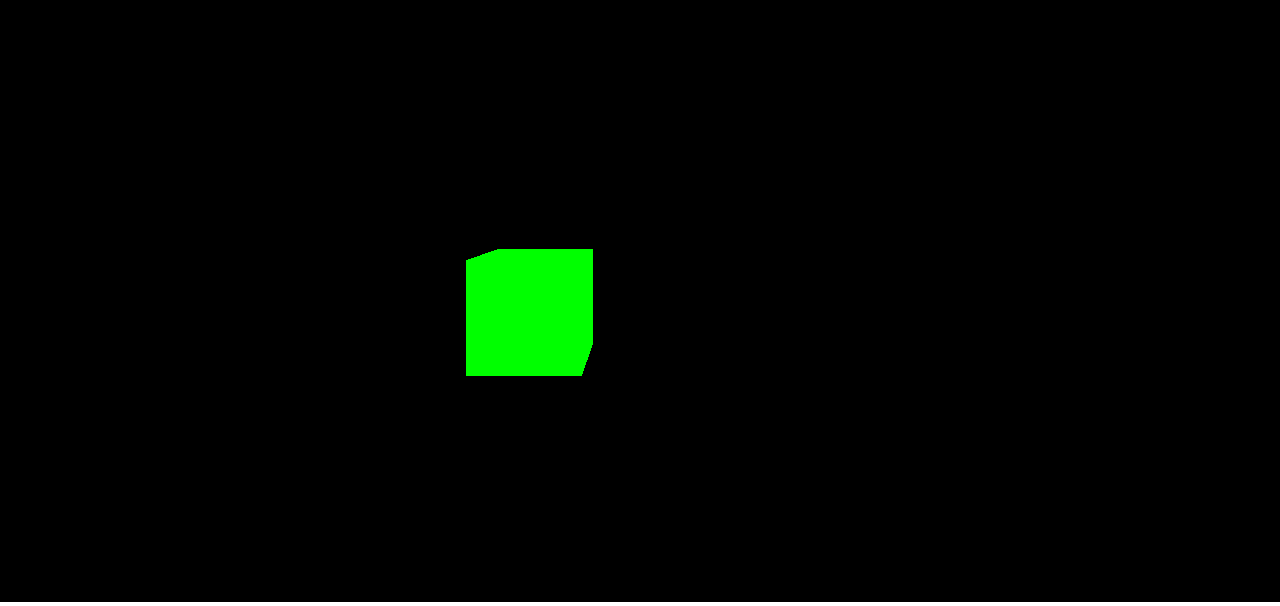
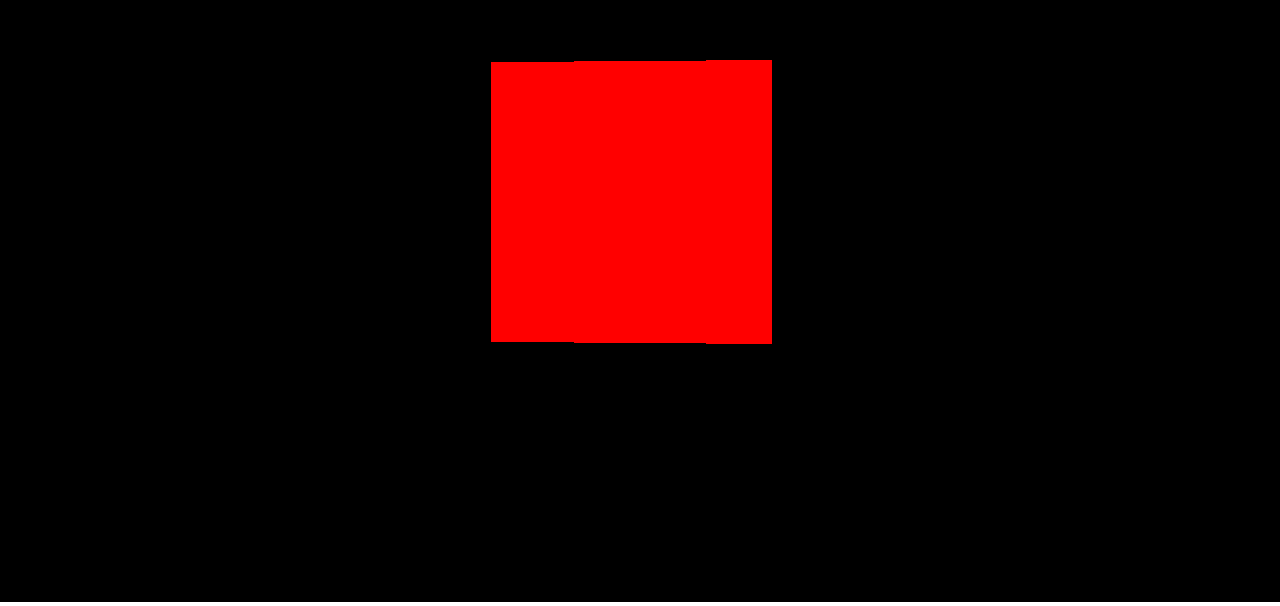
Before and after one commit to WangZhenHao/my-threejs, a website with bundled scripts: page index.html in a window 1280 px wide. Shown: the part 198-804 px from the top of the page. Built offline with nearby package versions, Linux system fonts and the light colour scheme.

Commit message:
feat: add lession

```diff
--- a/index.html
+++ b/index.html
@@ -8,6 +8,7 @@
     </style>
   </head>
   <body>
+    <canvas class="threejs"></canvas>
     <script type="module" src="/main.js"></script>
   </body>
 </html>
--- a/main.js
+++ b/main.js
@@ -1,3 +1,4 @@
 // import './src/drawingLine'
-import './src/index'
+// import './src/index'
 // import './src/begingger'
+import './src/lesson_7'
--- /dev/null
+++ b/src/lesson_7.js
@@ -0,0 +1,41 @@
+import * as THREE from "three";
+import { OrbitControls } from "three/addons/controls/OrbitControls.js";
+
+const scene = new THREE.Scene();
+const camera = new THREE.PerspectiveCamera( 35, window.innerWidth / window.innerHeight, 0.1, 1000 );
+// const aspectRatio = window.innerWidth / window.innerHeight;
+// const camera = new THREE.OrthographicCamera(
+//     -1 * aspectRatio,
+//     1 * aspectRatio,
+//     1,
+//     -1,
+//     0.1,
+//     200
+// );
+
+const canvas = document.querySelector("canvas.threejs");
+
+const renderer = new THREE.WebGLRenderer({
+    canvas,
+});
+renderer.setSize(window.innerWidth, window.innerHeight);
+// document.body.appendChild( renderer.domElement );
+const controls = new OrbitControls(camera, canvas);
+controls.enableDamping = true;
+controls.autoRotate = true;
+const geometry = new THREE.BoxGeometry(1, 1, 1);
+const material = new THREE.MeshBasicMaterial({ color: "red" });
+const cube = new THREE.Mesh(geometry, material);
+scene.add(cube);
+
+camera.position.z = 5;
+// camera.position.x = 2
+
+//
+function animate() {
+    controls.update();
+    renderer.render(scene, camera);
+}
+// animate()
+renderer.setAnimationLoop(animate);
+// renderer.render( scene, camera );
```
